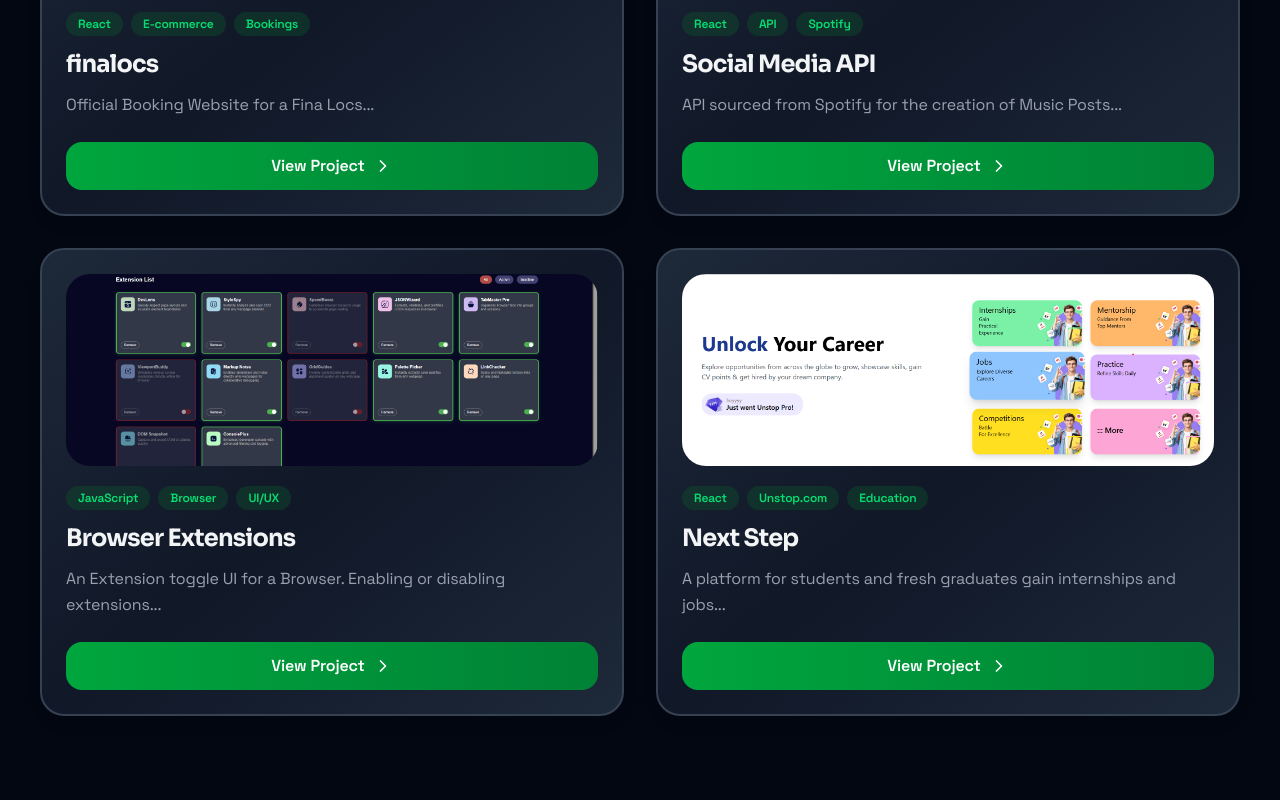
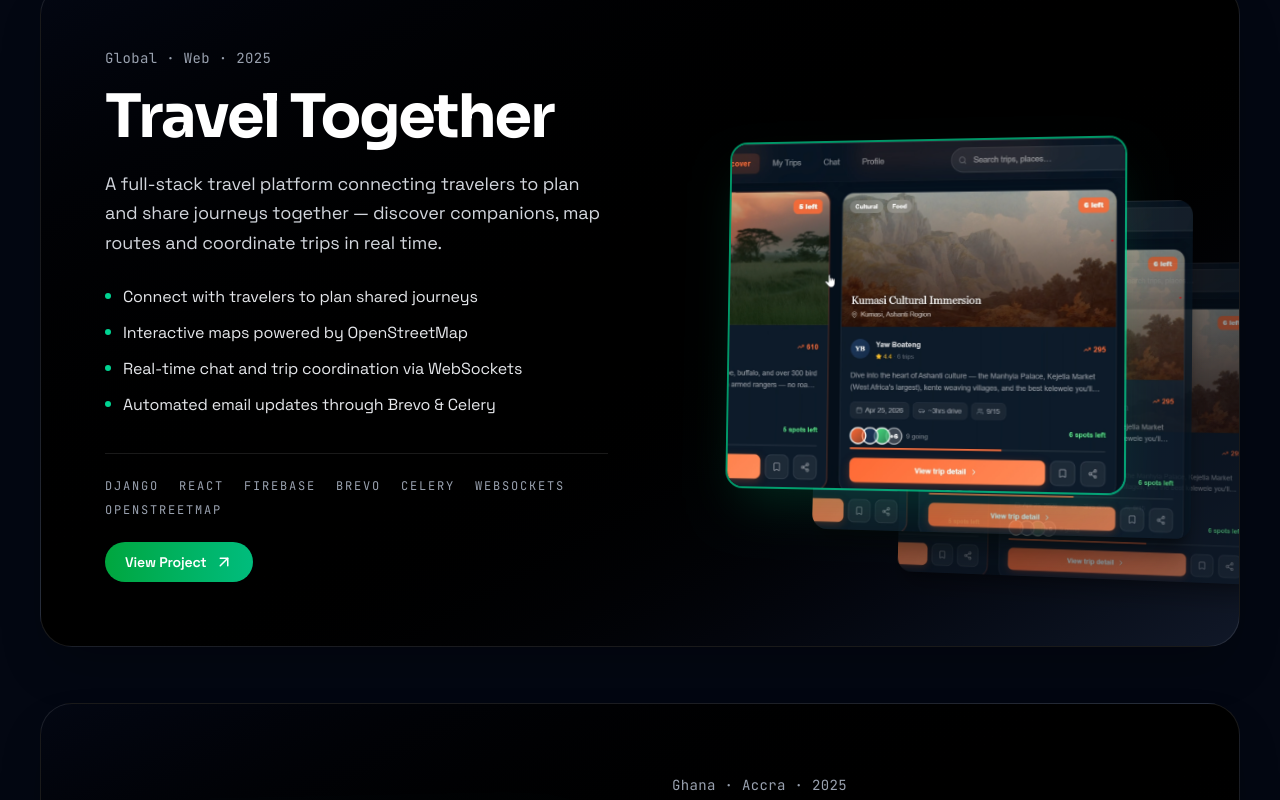
Before and after one commit to IsaacOteng/Isaacs_Portfolio, a React (Vite) app: page / in a window 1280 px wide. Shown: the part 3440-4240 px from the top of the page. Built offline with nearby package versions, Linux system fonts and the light colour scheme.

Commit message:
Services UI changed

```diff
--- a/src/components/Services.jsx
+++ b/src/components/Services.jsx
@@ -1,4 +1,4 @@
-import { ChevronRight, ExternalLink } from 'lucide-react'
+import { ArrowUpRight } from 'lucide-react'
 import React from 'react'
 import AnimatedOnScroll from './AnimatedOnScroll'
 import mediaapi from '../assets/mediaapi.png'
@@ -15,43 +15,81 @@
         {
             projectname : "Tertitask",
             projectimage: tertitask,
-            projectdescription : "A full-stack freelance marketplace with task management, integrated payments, real-time conversations, and job listings.",
+            meta: "Ghana · Accra · 2026",
+            projectdescription : "A full-stack freelance marketplace that brings task management, payments and conversations into one clean workspace — find work, hire talent, get paid. No spreadsheets, no back-and-forth.",
             link : "https://tertitask.vercel.app",
+            features: [
+                "Integrated task management and live job listings",
+                "Real-time conversations between clients and freelancers",
+                "Seamless Paystack payments for secure transactions",
+                "Firebase-backed authentication and live updates",
+            ],
             tags: ["Django", "React", "Paystack", "Firebase", "WebSockets"]
         },
         {
             projectname : "Travel Together",
             projectimage: traveltogether,
-            projectdescription : "A full-stack travel platform connecting travelers to plan and share journeys together.",
+            meta: "Global · Web · 2025",
+            projectdescription : "A full-stack travel platform connecting travelers to plan and share journeys together — discover companions, map routes and coordinate trips in real time.",
             link : "https://github.com/IsaacOteng/Travel_Together",
+            features: [
+                "Connect with travelers to plan shared journeys",
+                "Interactive maps powered by OpenStreetMap",
+                "Real-time chat and trip coordination via WebSockets",
+                "Automated email updates through Brevo & Celery",
+            ],
             tags: ["Django", "React", "Firebase", "Brevo", "Celery", "WebSockets", "OpenStreetMap"]
         },
         {
             projectname : "finalocs",
             projectimage: finalocs,
-            projectdescription : "Official Booking Website for a Fina Locs...",
+            meta: "Ghana · Accra · 2025",
+            projectdescription : "The official booking website for Fina Locs — a brand-focused storefront where clients browse services and book appointments through a streamlined checkout.",
             link : "https://finalocs.com/",
+            features: [
+                "Elegant booking flow for Fina Locs services",
+                "Streamlined e-commerce checkout experience",
+                "Responsive, brand-focused interface",
+            ],
             tags: ["React", "E-commerce", "Bookings"]
         },
         {
             projectname : "Social Media API",
             projectimage: mediaapi,
-            projectdescription : "API sourced from Spotify for the creation of Music Posts...",
+            meta: "Web · API · 2024",
+            projectdescription : "A social platform for music lovers — create and share posts powered by live data sourced from the Spotify API, served through a clean React frontend.",
             link : "https://social-media-api-ep3g.onrender.com/",
+            features: [
+                "Create and share music posts sourced from Spotify",
+                "Clean REST API powering a React frontend",
+                "Live music data integration",
+            ],
             tags: ["React", "API", "Spotify"]
         },
         {
             projectname : "Browser Extensions",
             projectimage: extension,
-            projectdescription : "An Extension toggle UI for a Browser. Enabling or disabling extensions...",
+            meta: "Web · UI/UX · 2024",
+            projectdescription : "An extension manager UI for the browser — a polished toggle interface for enabling or disabling extensions at a glance, with accessibility baked in.",
             link : "https://github.com/IsaacOteng/Browser_Extension_UI",
+            features: [
+                "Toggle UI to enable or disable browser extensions",
+                "Accessible, keyboard-friendly controls",
+                "Pixel-perfect responsive design",
+            ],
             tags: ["JavaScript", "Browser", "UI/UX"]
         },
         {
             projectname : "Next Step",
             projectimage: nextstep,
-            projectdescription : "A platform for students and fresh graduates gain internships and jobs... ",
+            meta: "Education · Web · 2024",
+            projectdescription : "A platform helping students and fresh graduates land internships and jobs — curated opportunities and a guided experience to take the next step in their careers.",
             link : "https://github.com/IsaacOteng/Next-Step",
+            features: [
+                "Helping students and graduates land internships and jobs",
+                "Curated opportunities via Unstop.com",
+                "Education-focused, intuitive experience",
+            ],
             tags: ["React", "Unstop.com", "Education"]
         }
     ]
@@ -59,60 +97,114 @@
     return (
         <>
         <section id="projects" className='mx-4 sm:mx-8 md:mx-12 lg:mx-10 mb-40'>
-            <div className='text-center mb-12'>
+            <div className='text-center mb-16'>
                 <p className='heading-display text-3xl md:text-4xl text-green-700 dark:text-green-400'>
                     Featured <span className='font-serif-italic font-medium'>Projects</span>
                 </p>
                 <p className='font-mono text-gray-600 dark:text-gray-400 text-xs md:text-sm mt-2 tracking-tight'>Showcasing my recent work and expertise</p>
             </div>
-            <div className="grid grid-cols-1 md:grid-cols-2 lg:grid-cols-2 gap-8 w-full mx-auto">
-                {projectcards.map((item, index) => (
+
+            <div className='flex flex-col gap-10 lg:gap-14'>
+                {projectcards.map((item, index) => {
+                    const reversed = index % 2 === 1
+                    return (
                         <AnimatedOnScroll
                             key={index}
-                        className="border-2 border-gray-200 dark:border-gray-700 p-6
-                                   bg-linear-to-br from-green-200 via-green-50 to-green-200
-                                   dark:from-gray-800 dark:via-gray-900 dark:to-gray-800
-                                   shadow-lg hover:shadow-2xl hover:shadow-green-200/50 dark:hover:shadow-green-900/20
-                                   rounded-3xl hover:border-green-300 dark:hover:border-green-600
-                                   glow-green-hover group"
-                        delay={index * 0.06}
+                            className='group relative overflow-hidden rounded-[2rem]
+                                       bg-linear-to-br from-gray-950 via-black to-gray-900
+                                       border border-white/10 shadow-2xl
+                                       p-6 sm:p-10 lg:p-16'
+                            delay={index * 0.05}
                         >
-                        <div className='relative overflow-hidden rounded-3xl mb-5'>
+                            <div className='grid lg:grid-cols-2 gap-10 lg:gap-16 items-center'>
+                                {/* Image stack — three duplicates fanned in 3D; hover any card to bring it forward */}
+                                <div className={`relative h-72 sm:h-80 lg:h-112 px-6 py-8 perspective-[1800px] ${reversed ? 'lg:order-2' : ''}`}>
+                                    {/* back card (duplicate) */}
+                                    <img
+                                        src={item.projectimage}
+                                        alt=''
+                                        aria-hidden='true'
+                                        className='absolute inset-0 m-auto w-[80%] h-[78%] object-cover rounded-2xl
+                                                   shadow-xl shadow-black/50 opacity-55 z-10 cursor-pointer
+                                                   transform-[translate(38%,30%)_rotateY(-15deg)_rotateX(6deg)_scale(.9)]
+                                                   hover:z-40 hover:opacity-100
+                                                   hover:transform-[translate(38%,30%)_rotateY(0deg)_rotateX(0deg)_scale(1)]
+                                                   transition-all duration-500 ease-out'
+                                    />
+                                    {/* middle card (duplicate) */}
+                                    <img
+                                        src={item.projectimage}
+                                        alt=''
+                                        aria-hidden='true'
+                                        className='absolute inset-0 m-auto w-[80%] h-[78%] object-cover rounded-2xl
+                                                   shadow-xl shadow-black/50 opacity-80 z-20 cursor-pointer
+                                                   transform-[translate(19%,15%)_rotateY(-13deg)_rotateX(5deg)_scale(.95)]
+                                                   hover:z-40 hover:opacity-100
+                                                   hover:transform-[translate(19%,15%)_rotateY(0deg)_rotateX(0deg)_scale(1)]
+                                                   transition-all duration-500 ease-out'
+                                    />
+                                    {/* front card */}
                                     <img
                                         src={item.projectimage}
                                         alt={item.projectname}
-                                className="w-full h-48 object-cover hover:scale-110 transition-transform duration-700"
+                                        className='absolute inset-0 m-auto w-[80%] h-[78%] object-cover rounded-2xl
+                                                   ring-2 ring-emerald-400/70 shadow-2xl shadow-emerald-500/20 z-30 cursor-pointer
+                                                   transform-[rotateY(-11deg)_rotateX(3deg)]
+                                                   hover:z-40 hover:transform-[rotateY(0deg)_rotateX(0deg)_scale(1.02)]
+                                                   transition-all duration-500 ease-out'
                                     />
-                            <div className='absolute inset-0 bg-black/40 opacity-0 group-hover:opacity-100 transition-opacity duration-300 flex items-center justify-center'>
-                                <ExternalLink size={32} className='text-white drop-shadow-lg' />
-                            </div>
                                 </div>
 
-                        <div className='flex flex-wrap gap-2 mb-3'>
+                                {/* Content */}
+                                <div className={reversed ? 'lg:order-1' : ''}>
+                                    <p className='font-mono text-xs md:text-sm tracking-wide text-gray-400 mb-5'>
+                                        {item.meta}
+                                    </p>
+
+                                    <h3 className='heading-display text-white text-4xl sm:text-5xl lg:text-6xl leading-[0.95] mb-6'>
+                                        {item.projectname}
+                                    </h3>
+
+                                    <p className='text-gray-300 text-base md:text-lg leading-relaxed mb-7 max-w-xl'>
+                                        {item.projectdescription}
+                                    </p>
+
+                                    <ul className='space-y-3 mb-9'>
+                                        {item.features.map((feature, idx) => (
+                                            <li key={idx} className='flex items-start gap-3 text-gray-200 text-sm md:text-base'>
+                                                <span className='mt-2 h-1.5 w-1.5 shrink-0 rounded-full bg-emerald-400' />
+                                                <span>{feature}</span>
+                                            </li>
+                                        ))}
+                                    </ul>
+
+                                    <div className='flex flex-wrap items-center justify-between gap-6 pt-6 border-t border-white/10'>
+                                        <div className='flex flex-wrap gap-x-5 gap-y-2'>
                                             {item.tags.map((tag, idx) => (
-                                <span key={idx} className='text-xs px-3 py-1 bg-green-100 dark:bg-green-900/40 text-green-700 dark:text-green-400 rounded-full font-semibold'>
+                                                <span key={idx} className='font-mono text-[0.7rem] md:text-xs uppercase tracking-[0.15em] text-gray-400'>
                                                     {tag}
                                                 </span>
                                             ))}
                                         </div>
 
-                        <h3 className="heading-display text-2xl mb-3 text-gray-800 dark:text-gray-100">{item.projectname}</h3>
-                        <p className="text-base text-gray-700 dark:text-gray-400 leading-relaxed pb-6 min-h-12">
-                            {item.projectdescription}
-                        </p>
-
                                         <a
                                             href={item.link || '#'}
                                             target={item.link ? '_blank' : '_self'}
                                             rel={item.link ? 'noopener noreferrer' : ''}
+                                            className='inline-flex items-center gap-2 px-5 py-2.5 rounded-full
+                                                       bg-linear-to-r from-green-600 to-emerald-500 text-white font-semibold text-sm
+                                                       hover:shadow-lg hover:shadow-emerald-500/30 hover:-translate-y-0.5
+                                                       transition-all group/btn'
                                         >
-                            <button className='w-full p-3 font-semibold bg-linear-to-r from-green-600 to-green-700 dark:from-green-600 dark:to-green-700 text-white rounded-2xl hover:shadow-lg hover:shadow-green-600/30 hover:-translate-y-0.5 flex items-center justify-center gap-2 group/btn'>
                                             {item.link ? 'View Project' : 'Coming Soon'}
-                                <ChevronRight size={20} className='group-hover/btn:translate-x-1 transition-transform'/>
-                            </button>
+                                            <ArrowUpRight size={18} className='group-hover/btn:translate-x-0.5 group-hover/btn:-translate-y-0.5 transition-transform' />
                                         </a>
+                                    </div>
+                                </div>
+                            </div>
                         </AnimatedOnScroll>
-                ))}
+                    )
+                })}
             </div>
         </section>
         </>
```
Lines whose indentation alone changed are shown as unchanged.
